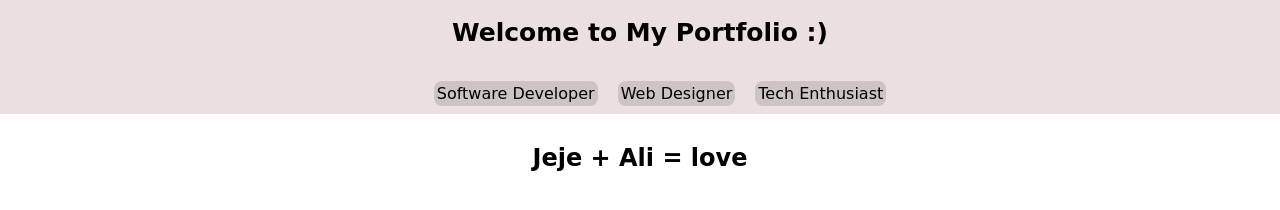
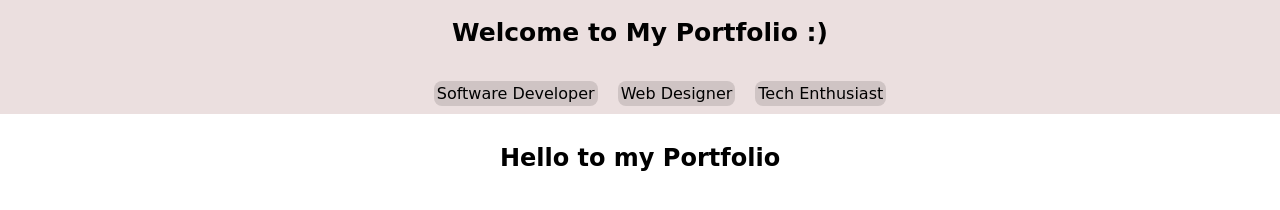
Before and after one commit to BohAli-Dev/bohali-dev.github.io, a plain HTML site: page index.html in a window 1280 px wide. Drawn offline with Linux system fonts and the light colour scheme; a web font is replaced by a local one.

Commit message:
Update index.html

```diff
--- a/index.html
+++ b/index.html
@@ -19,7 +19,7 @@
 
     <!-- 000 -->
      <div class="container">
-        <h2>Jeje + Ali = love</h2>
+        <h2>Hello to my Portfolio</h2>
      </div>
 </body>
 </html>
```
